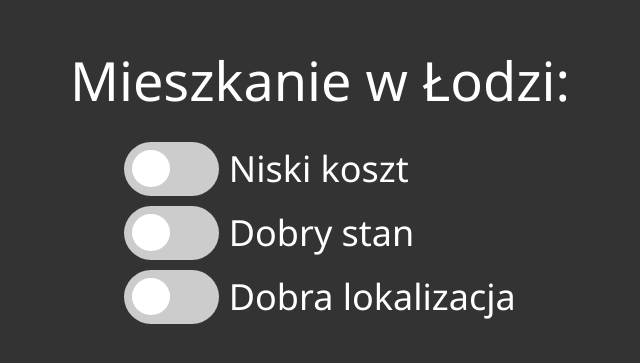
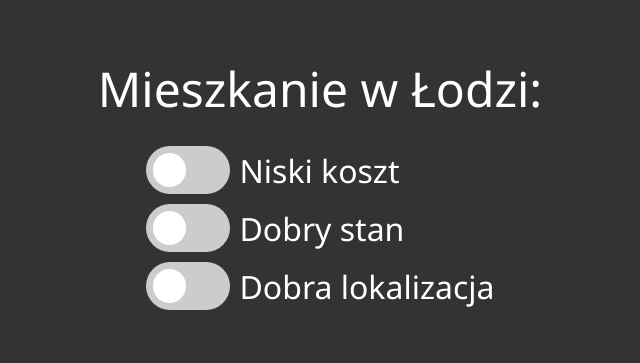
Before and after one commit to HyVeel/pick-two, a plain HTML site: page index.html in a window 1280 px wide. Shown: the part 217-580 px from the top of the page, without its empty margins (320-960 px from the left). Drawn offline with Linux system fonts and the light colour scheme.

Commit message:
Update lenghts.css

```diff
--- a/styles/lenghts.css
+++ b/styles/lenghts.css
@@ -3,7 +3,7 @@
     /* Pick two */
     --content-width: 75%; /* szerokość treści */
     --max-content-width: 750px; /* max szerokość treści */
-    --font-size: 36px; /* Wielkość czcionki treści */
+    --font-size: 32px; /* Wielkość czcionki treści */
     --slider-time: 0.4s; /* Czas slidera na przesunięcie */
 
     /* Misc */
```
